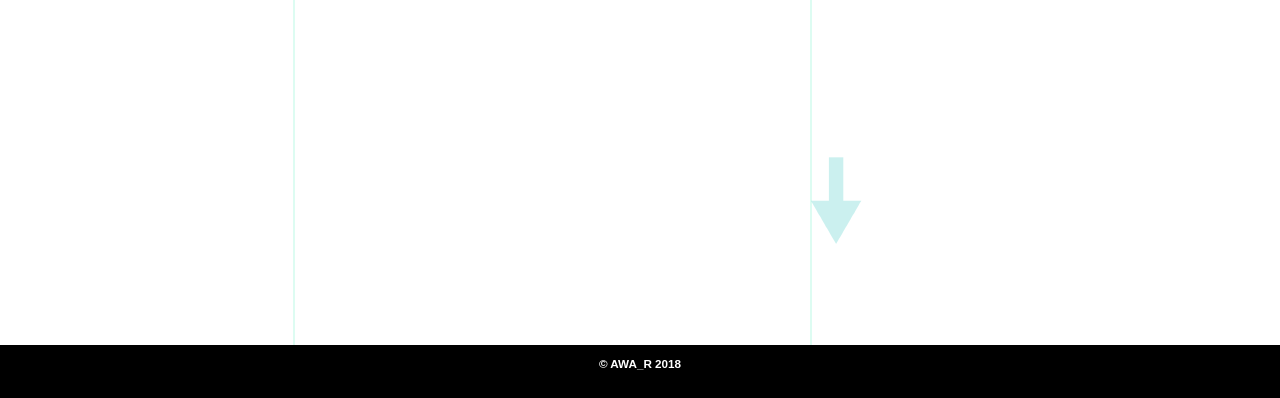
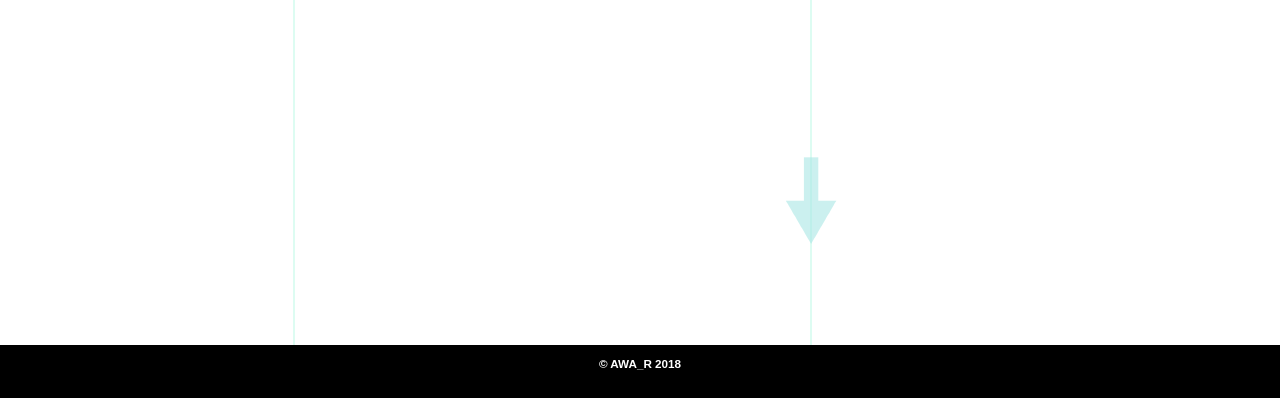
Before and after one commit to awarandall/awarandall.github.io, a plain HTML site: page lens.html in a window 1280 px wide. Shown: the part 400-798 px from the top of the page. Drawn offline with nearby package versions, Linux system fonts and the light colour scheme.

Commit message:
arrow change

```diff
--- a/css/style.css
+++ b/css/style.css
@@ -131,7 +131,7 @@ ul li:Hover a:before{
 .arrow{
     position: absolute;
     top: 550px;
-    left: 785px;
+    left: 760px;
     float: left;
 
 }
```
